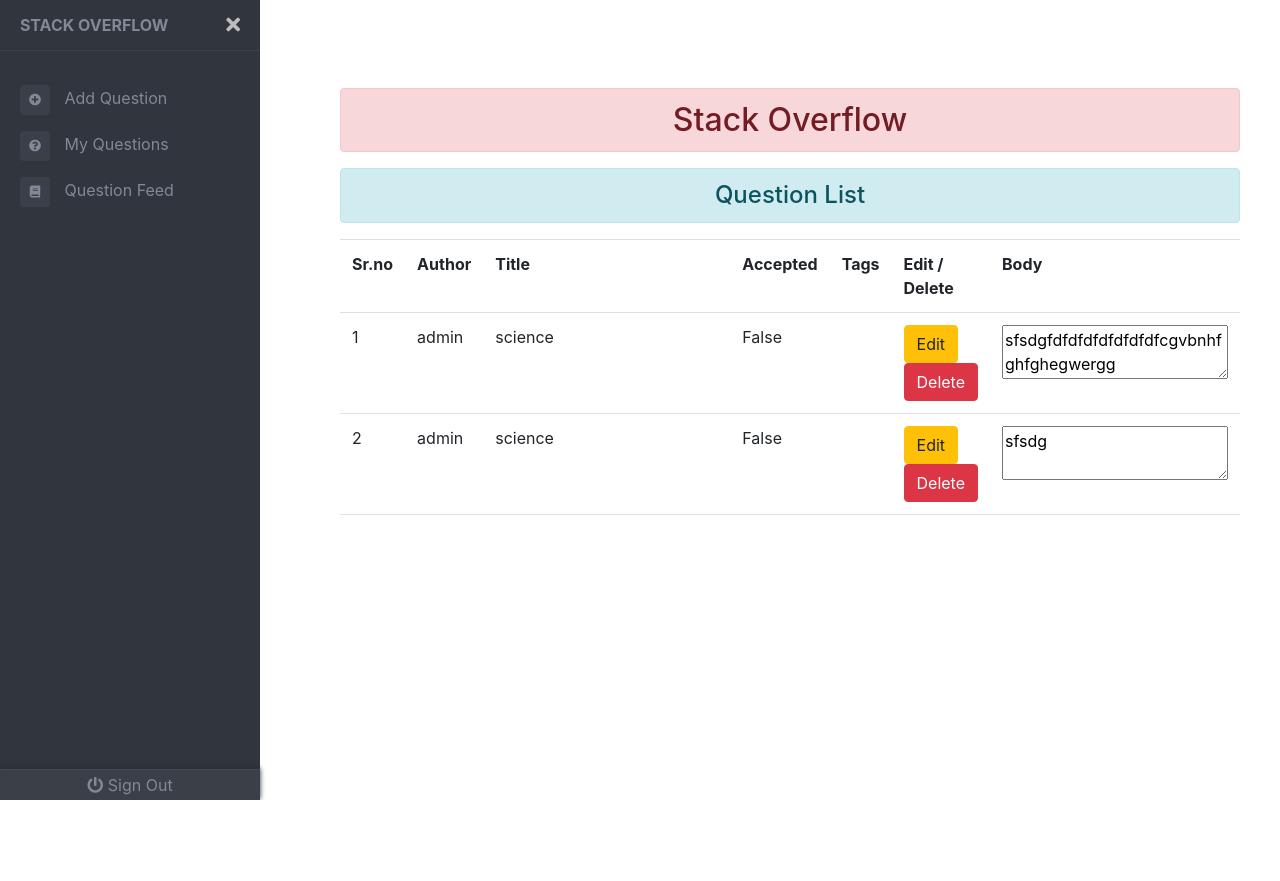
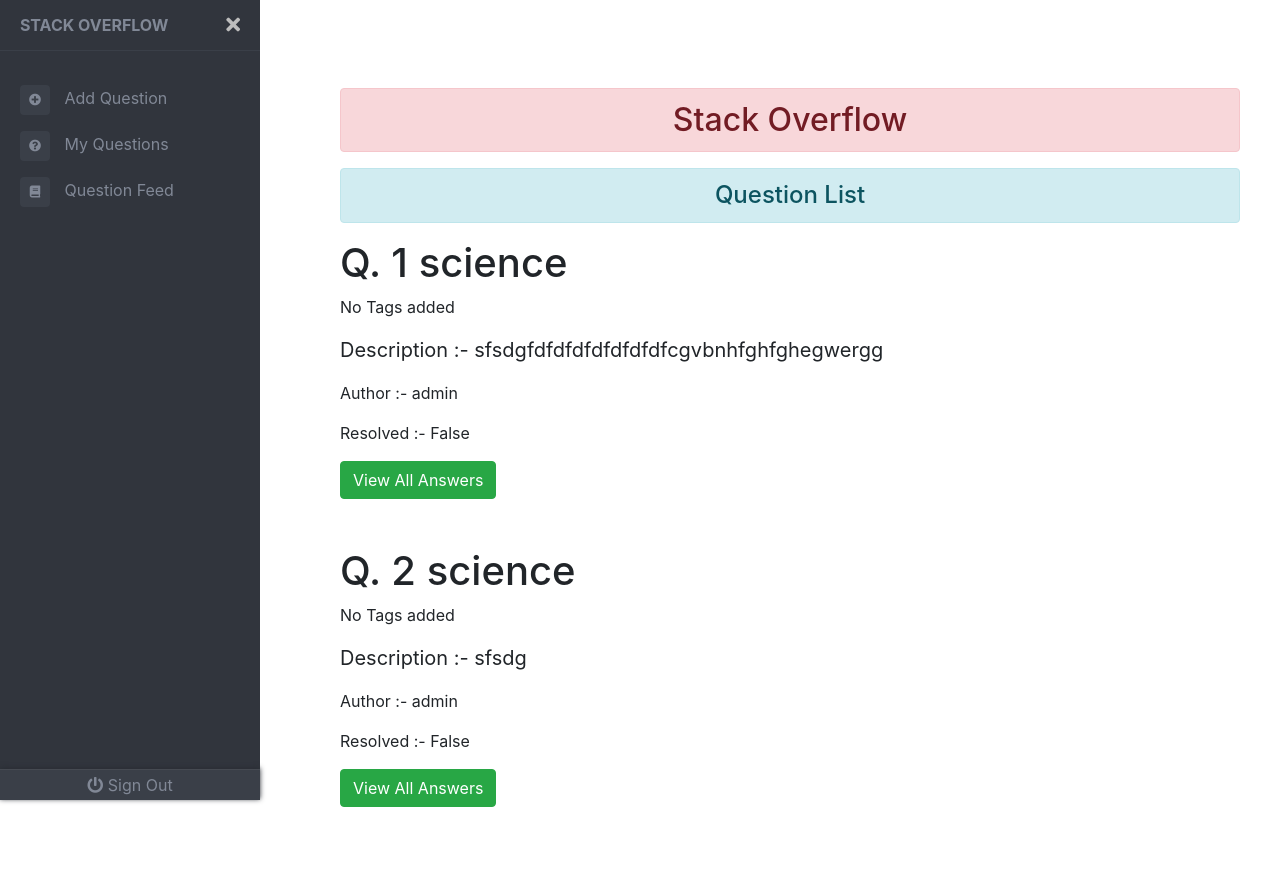
Before and after one commit to vardhanshah138/stackoverflowclone, a Django app: page /view_question/ in a window 1280 px wide. Before the commit the page ends 800 px from the top, so only its background shows below. Run offline with Django 3.2, Linux system fonts and the light colour scheme; a user stored in the database is signed in; data comes from the database, SQL or seed files in the repository; parts of the project's set-up code (start-up, migrations or seed data) failed here and were passed over; some libraries are stand-ins or nearby versions.

Commit message:
some more frontend changes

```diff
--- a/userapp/templates/userapp/view_question.html
+++ b/userapp/templates/userapp/view_question.html
@@ -6,45 +6,42 @@
     {% if ques %}
     <h4 class="text-center alert alert-info">Question List</h4>
 
-    <table class="table table-hover">
-        <tbody>
-            <tr>
-                <th>Sr.no</th>
-                <th>Author </th>
-                <th>Title </th>
-                <th>Accepted </th>
-                <th>Tags </th>
-                <th>Edit / Delete </th>
-                <th>Body </th>
 
-            </tr>
+    {% if ques %}
+
 
             {% for question in ques %}
-            <tr>
-                <td>{{ forloop.counter }}</td>
-                <td>{{question.author}}</td>
-                <td width="300px">{{question.title}}</td>
 
-                <td>{{question.status}}</td>
-                <td>{% for t in question.tags.all %}
-                     <span class="badge badge-info">{{t}}</span>
-                {% endfor %}</td>
+                <h1>Q. {{forloop.counter}} {{question.title}}</h1>
+
+                {% if  question.tags.all %}
+
+                {% for t in question.tags.all %}
+                    <span class="badge badge-info">{{t}}</span>
+                {% endfor %}
+                {% else %}
+                <p>No Tags added</p>
+
+                {% endif %}
 
 
-                <td>
-                    <a href="{% url 'update_question' question.id %}" class="btn btn-warning">Edit</a>
-                    <form action="{% url 'delete_question' question.id %}" class="d-inline" method="post">
-                        {% csrf_token %}
-                        <input type="submit" value="Delete" class="btn btn-danger">
-                    </form>
-                </td>
-                <td><textarea>{{question.body}}</textarea></td>
-            </tr>
+                <p style="font-size:20px;">Description :- {{question.body}}</p>
+                <p>  Author :- {{question.author}} <p>
+
+
+                <p>Resolved :- {{question.status}}</p>
+
+                <a href="{% url 'view_answer' question.id %}" class="btn btn-success">View All Answers</a>
+                <br>
+                <br>
+                <br>
+
             {% endfor %}
-            </th>
-        </tbody>
 
-    </table>
+    {% else %}
+    <h4 class="text-center alert alert-info">No Questions added</h4>
+
+    {% endif %}
     {% else %}
     <h4 class="text-center alert alert-info">No Questions added</h4>
 
```
